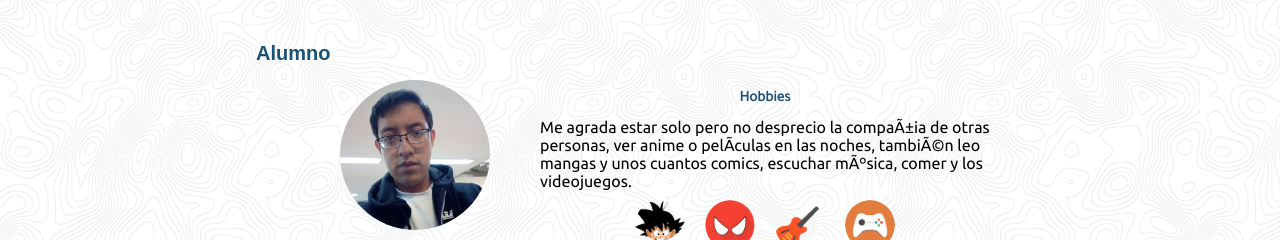
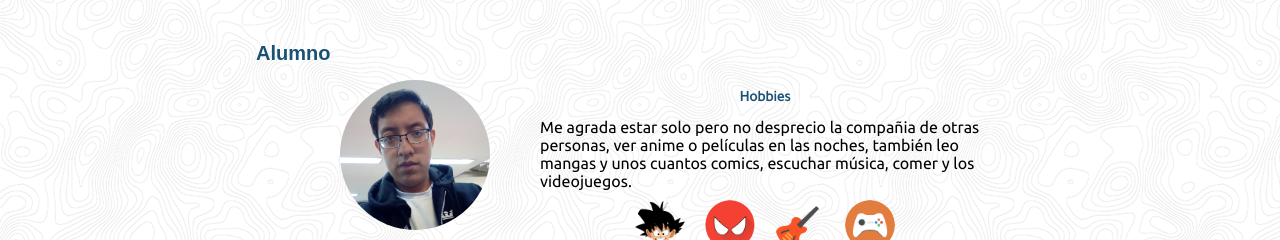
Before and after one commit to Marineford2410/Sistemas2810, a plain HTML site: page pages/alumno.html in a window 1280 px wide. Shown: the part 72-312 px from the top of the page. Drawn offline with Linux system fonts and the light colour scheme.

Commit message:
Se arreglaron los caracteres

```diff
--- a/pages/alumno.html
+++ b/pages/alumno.html
@@ -41,9 +41,9 @@
             </section>
             <section class="infoGral">
                 <h5>Hobbies</h5>
-                <p>Me agrada estar solo pero no desprecio la compaÃ±ia de otras personas, ver anime o pelÃ­culas en las
-                    noches, tambiÃ©n leo mangas
-                    y unos cuantos comics, escuchar mÃºsica, comer y los videojuegos. </p>
+                <p>Me agrada estar solo pero no desprecio la compañia de otras personas, ver anime o películas
+                    en las noches, también leo mangas y unos cuantos comics, escuchar música, comer y los
+                    videojuegos. </p>
                 <article class="flex-container">
                     <img class="hobbies" src="../images/Goku.png" alt="Anime">
                     <img class="hobbies" src="../images/comic.png" alt="Comic">
```
